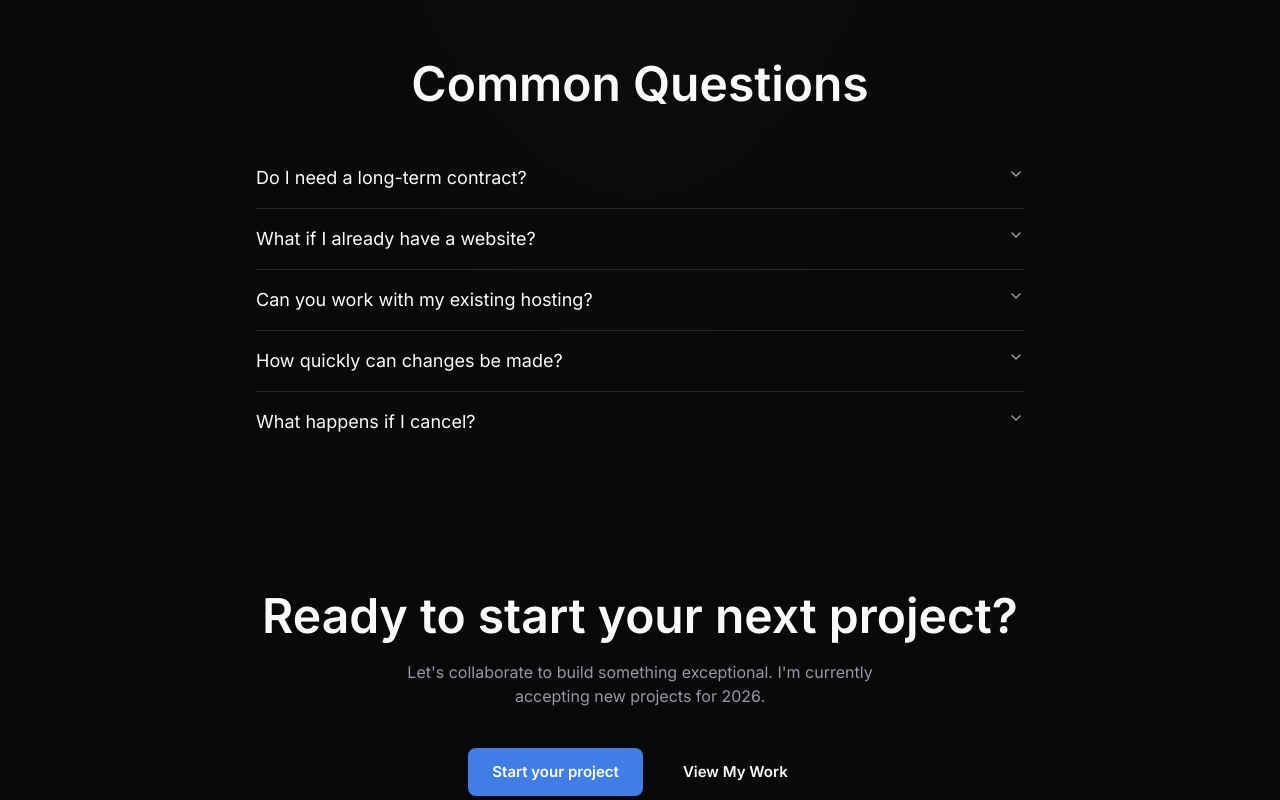
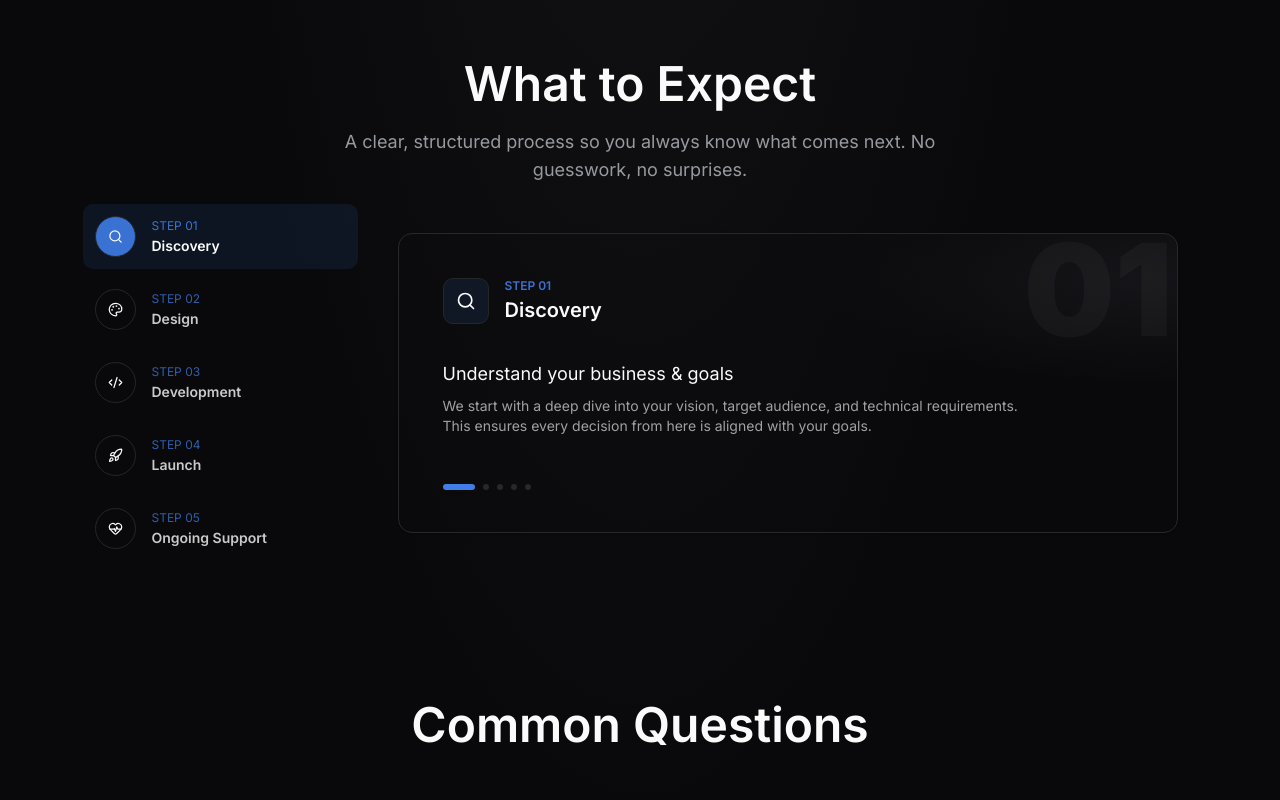
Before and after one commit to dafbeh/portfolio, a Next.js app: page /freelance in a window 1280 px wide. Shown: the part 1180-1980 px from the top of the page. Built offline with nearby package versions, Linux system fonts and the light colour scheme.

Commit message:
What to expect section

```diff
--- a/src/app/freelance/page.tsx
+++ b/src/app/freelance/page.tsx
@@ -4,6 +4,7 @@ import { Button } from '@/components/ui/button';
 import Link from 'next/link'
 import PriceCard from '@/components/Card';
 import FAQ from '@/components/FAQ';
+import Process from '@/components/Process';
 
 export default function HomePage() {
   return (
@@ -11,7 +12,7 @@ export default function HomePage() {
         lg:bg-[radial-gradient(at_50%_12%,_#151519,_transparent_50%)]">
       {/* Hero */}
       <section>
-        <div className="flex flex-col gap-5 justify-center items-center md:py-35 py-10">
+        <div className="flex flex-col gap-5 justify-center items-center lg:py-35 py-10">
           <div className="flex flex-col gap-5 justify-center items-center">
             <div className="text-primary text-sm font-bold font-sans tracking-widest
               bg-primary/10 px-4 py-1 rounded-full border-1 border-primary/20 select-none">
@@ -26,8 +27,8 @@ export default function HomePage() {
             I specialize in building production-ready applications with a focus on architecture,
             speed, and security.
           </p>
-          <div className="flex flex-col sm:flex-row gap-4 sm:gap-4 md:pt-4
-              w-full sm:w-auto md:p-2 px-20">
+          <div className="flex flex-col sm:flex-row gap-4 sm:gap-4 lg:pt-4
+              w-full sm:w-auto lg:p-2 px-20">
             <Button className="font-semibold p-6 text-[15px] cursor-pointer">
               Schedule a Consultation
             </Button>
@@ -45,7 +46,7 @@ export default function HomePage() {
 
       {/* Pricing */}
       <section>
-        <div className="flex flex-col md:flex-row md:gap-3 gap-5 justify-center items-center">
+        <div className="flex flex-col lg:flex-row lg:gap-3 gap-5 justify-center items-center">
           <PriceCard
             title={"Growth"}
             price={39.99}
@@ -85,9 +86,22 @@ export default function HomePage() {
         </div>
       </section>
 
+      {/* What to expect */}
+      <section>
+        <div className="flex flex-col gap-5 justify-center items-center lg:py-35 py-10">
+          <h1 className="text-center text-4xl px-5 sm:text-6xl lg:text-5xl font-semibold">
+            What to Expect
+          </h1>
+          <p className="text-center sm:w-[620px] w-9/10 text-gray-300/70 text-lg">
+            A clear, structured process so you always know what comes next. No guesswork, no surprises.
+          </p>
+          <Process />
+        </div>
+      </section>
+
       {/* FAQ */}
       <section>
-        <div className="flex flex-col gap-10 justify-center items-center md:py-35 py-10">
+        <div className="flex flex-col gap-10 justify-center items-center lg:pb-35 pb-10">
           <h1 className={`text-center text-4xl sm:text-6xl lg:text-5xl font-semibold`}>
             Common Questions
           </h1>
@@ -97,11 +111,11 @@ export default function HomePage() {
 
       {/* Footer */}
       <section>
-        <div className="flex flex-col gap-5 justify-center items-center pb-30">
+        <div className="flex flex-col gap-5 justify-center items-center pb-35">
           <h1 className="text-center text-4xl px-5 sm:text-6xl lg:text-5xl font-semibold">
             Ready to start your next project?
           </h1>
-          <p className="text-center sm:w-[500px] w-9/10 text-gray-300/70 text-md">
+          <p className="text-center sm:w-[500px] w-9/10 text-gray-300/70 text-lg">
             Let's collaborate to build something exceptional. I'm currently accepting new projects for 2026.
           </p>
           <div className="flex flex-col sm:flex-row gap-3 sm:gap-4 mt-5">
--- a/src/components/Card.tsx
+++ b/src/components/Card.tsx
@@ -31,15 +31,15 @@ export default function PriceCard({ title, price, description, features, popular
   );
 
   return (
-    <div className="relative">
+    <div className="relative px-2">
       {popular && (
         <motion.div
-          className="absolute rounded-lg inset-3 blur-md z-0 pointer-events-none -my-2"
+          className="absolute rounded-lg inset-3 blur-lg z-0 pointer-events-none -my-2"
           style={{ background: rotatingBg }}
         />
       )}
 
-      <Card className={`md:w-[350px] w-9/10 h-[500px] mx-2 before:bg-secondary/30 border-1 border-muted/50 relative
+      <Card className={`lg:w-[350px] w-full h-[500px] before:bg-secondary/30 border-1 border-muted/50 relative
         ${popular ? "border-primary/80 border-3" : ""}`}>
         <CardHeader>
           {popular && (
@@ -58,7 +58,7 @@ export default function PriceCard({ title, price, description, features, popular
             <span className="text-4xl font-bold font-inter">
               £{price}
             </span>
-            <span className="text-md text-gray-300/70 font-inter"> /per month</span>
+            <span className="text-lg text-gray-300/70 font-inter"> /per month</span>
           </div>
 
           <div className="mt-4">
--- /dev/null
+++ b/src/components/Process.tsx
@@ -0,0 +1,107 @@
+"use client";
+
+import {
+  Card,
+  CardAction,
+  CardContent,
+  CardDescription,
+  CardFooter,
+  CardHeader,
+  CardTitle,
+} from "@/components/ui/card"
+import { useState } from "react";
+import { Search, Palette, CodeXml, Rocket, HeartPulse } from "lucide-react";
+import { cn } from "@/lib/utils";
+
+export default function Process() {
+  const steps = [
+    { "name": "Discovery", "icon": Search },
+    { "name": "Design", "icon": Palette },
+    { "name": "Development", "icon": CodeXml },
+    { "name": "Launch", "icon": Rocket },
+    { "name": "Ongoing Support", "icon": HeartPulse },
+  ]
+  const [active, setActive] = useState(1);
+  const ActiveIcon = steps[active - 1].icon;
+
+  return (
+    <div className="flex flex-col md:flex-row md:justify-between gap-5 items-center">
+      <div className="w-[275px]">
+        <div className="flex sm:flex-col flex-row gap-2 select-none cursor-pointer overflow-hidden">
+          {steps.map((step, i) => (
+
+            <div key={i} className={`flex p-3 rounded-lg transition-all duration-300 group
+                ${active === i + 1 ? "bg-primary/10" : "hover:bg-primary/5"}`}
+              onClick={() => setActive(i + 1)}>
+              <div className="flex items-center gap-4">
+
+                <div className={`rounded-full p-2 bg-background border-1 border-muted transition-all duration-300
+                    ${active === i + 1 ? "bg-primary/90" : "group-hover:border-primary/50"}`}>
+                  <step.icon size={15} className="m-1" />
+                </div>
+
+                <div className={`flex flex-col transition-all duration-300
+                    ${active === i + 1 ? "opacity-100" : "opacity-80"}`}>
+                  <span className="text-xs text-primary/90">STEP 0{i + 1}</span>
+                  <span className="text-sm pt-[2px] font-semibold">{step.name}</span>
+                </div>
+
+              </div>
+            </div>
+          ))}
+        </div>
+      </div>
+      <div className="lg:w-[820px] w-full p-5">
+        <Card
+          className=" relative
+            h-[300px]
+            bg-[#09090b]/1
+            bg-[radial-gradient(at_95%_15%,_#151519_0px,_transparent_30%)]
+          ">
+          <CardHeader className="m-5">
+            <CardTitle>
+              <span className="absolute -top-2 right-1 opacity-3 text-9xl font-bold">
+                0{active}
+              </span>
+              <div className="flex items-center gap-4">
+
+                <div className="rounded-lg p-2 bg-primary/10 border-1 border-muted">
+                  <ActiveIcon size={20} className="m-1" />
+                </div>
+
+                <div className="flex flex-col">
+                  <span className="text-xs text-primary/90">STEP 0{active}</span>
+                  <span className="text-xl pt-[2px] font-semibold">{steps[active - 1].name}</span>
+                </div>
+
+              </div>
+            </CardTitle>
+          </CardHeader>
+          <CardContent className="flex flex-col gap-2 ml-5">
+            <p className="text-lg font-medium">Understand your business & goals</p>
+            <p className="text-sm text-muted-foreground max-w-5/6">We start with a deep dive into your vision, target audience, and technical requirements. This ensures every decision from here is aligned with your goals.</p>
+          </CardContent>
+
+          <CardFooter className="m-5 mt-8">
+            <div className="flex items-center gap-2">
+              {steps.map((_, dotIndex) => (
+                <button
+                  key={dotIndex}
+                  onClick={() => setActive(dotIndex + 1)}
+                  aria-label={`Go to step ${dotIndex + 1}`}
+                  className={
+                    `h-1.5 rounded-full transition-all duration-300 cursor-pointer ${
+                      dotIndex === active - 1
+                        ? "w-8 bg-primary"
+                        : "w-1.5 bg-border hover:bg-muted-foreground"
+                    }`
+                  }
+                />
+              ))}
+            </div>
+          </CardFooter>
+        </Card>
+      </div>
+    </div>
+  )
+}
```
